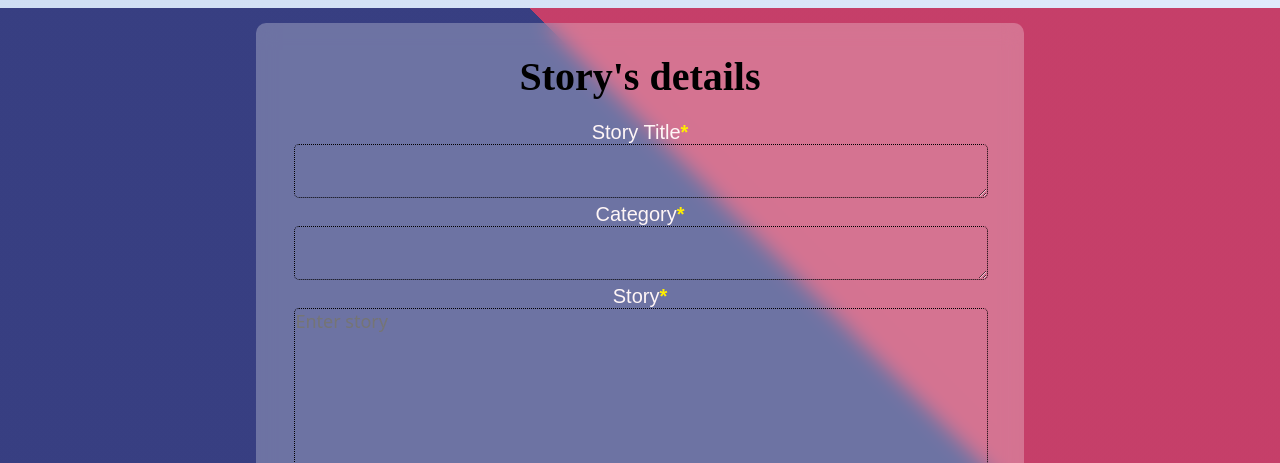
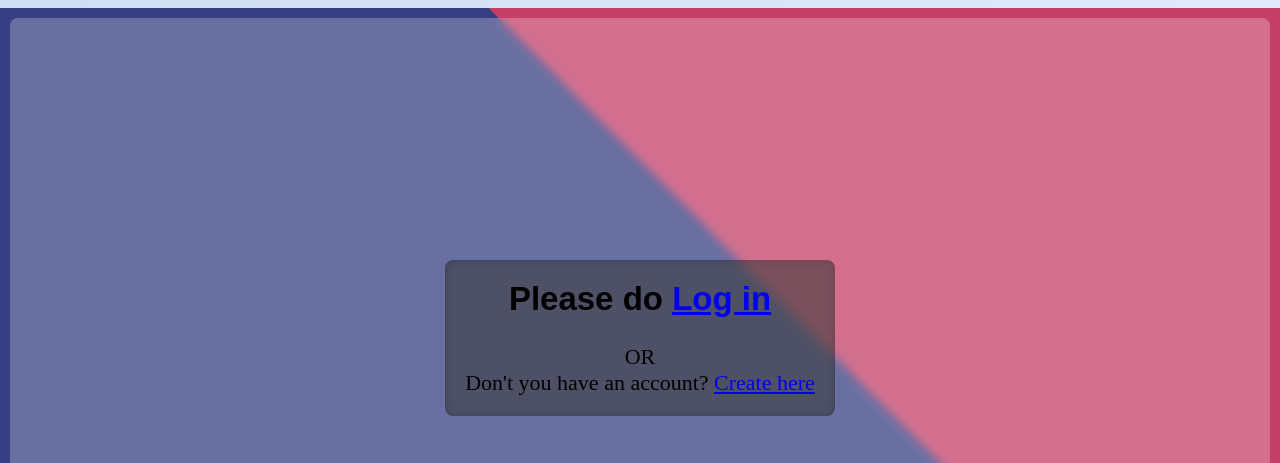
Before and after one commit to Aryak880/story-frontend, a React (Create React App) app: page /story in a window 1280 px wide. Shown: the part 337-800 px from the top of the page. Built offline with nearby package versions, Linux system fonts and the light colour scheme.

Commit message:
post-story secure and netlify route

```diff
--- a/src/App.js
+++ b/src/App.js
@@ -43,9 +43,7 @@ function App() {
             render={() => <StoryContainer userData={userData}/>}
             exact/>
           <Route path='/story'
-            component={PostStory}
-            setIsLoggedIn={setIsLoggedIn}
-            isLoggedIn={isLoggedIn}
+            render={() => <PostStory userData={userData}/>}
           />
 
           <Route path='/read-story' render={() => <SingleStory
--- a/src/components/story/postStory/PostStory.js
+++ b/src/components/story/postStory/PostStory.js
@@ -2,8 +2,10 @@ import React, {useState} from 'react'
 import Loading from '../../other/loading/Loading'
 import Error from '../../other/error/Error'
 import './postStory.css'
+import NotLoggedIn from '../../other/notLoggedIn/NotLoggedIn'
 
-const PostStory = ({isLoggedIn}) => {
+const PostStory = ({userData}) => {
+
     const [story, setstory] = useState({
         title: ``,
         story: ``,
@@ -48,6 +50,12 @@ const PostStory = ({isLoggedIn}) => {
     }
 
     return (<>
+                {(Object.keys(userData).length === 0) ?
+                <div className='profile-container'>
+                    <NotLoggedIn />
+                </div>
+                :
+
                     <form onSubmit={handleSubmit}>
                     <div className='storyForm'>
                         <h1>Story's details</h1>
@@ -89,6 +97,7 @@ const PostStory = ({isLoggedIn}) => {
                     <button type="submit" className='submit-btn'>Submit</button>
                     {isStoryPosted.length > 0 && <Error text={isStoryPosted} />}
                 </form>
+                }
 
                 {loading && <Loading />}
             </>
```
Also changed, not shown: 1 other file (tests, documents, lock files or other folders). Lines whose indentation alone changed are shown as unchanged.
